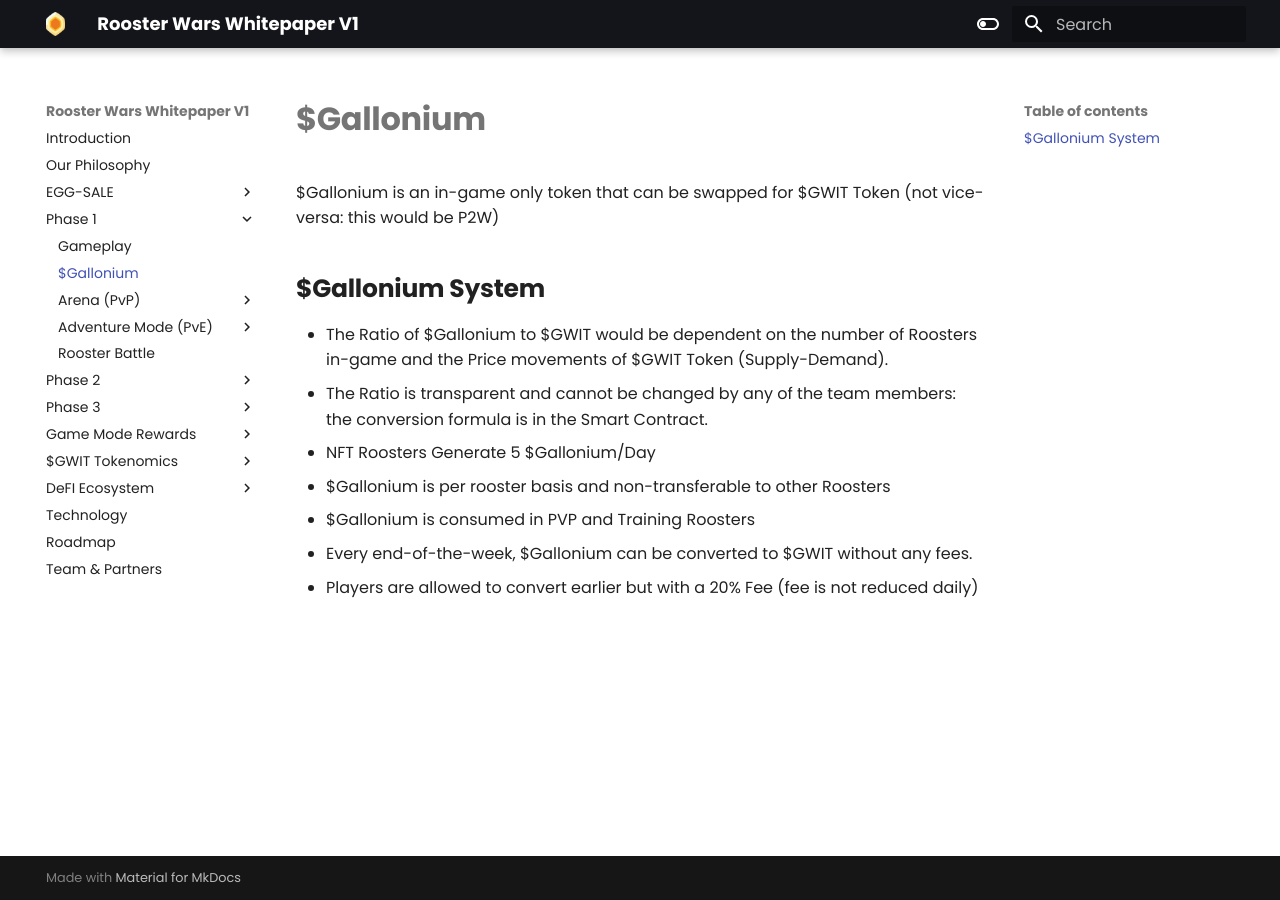
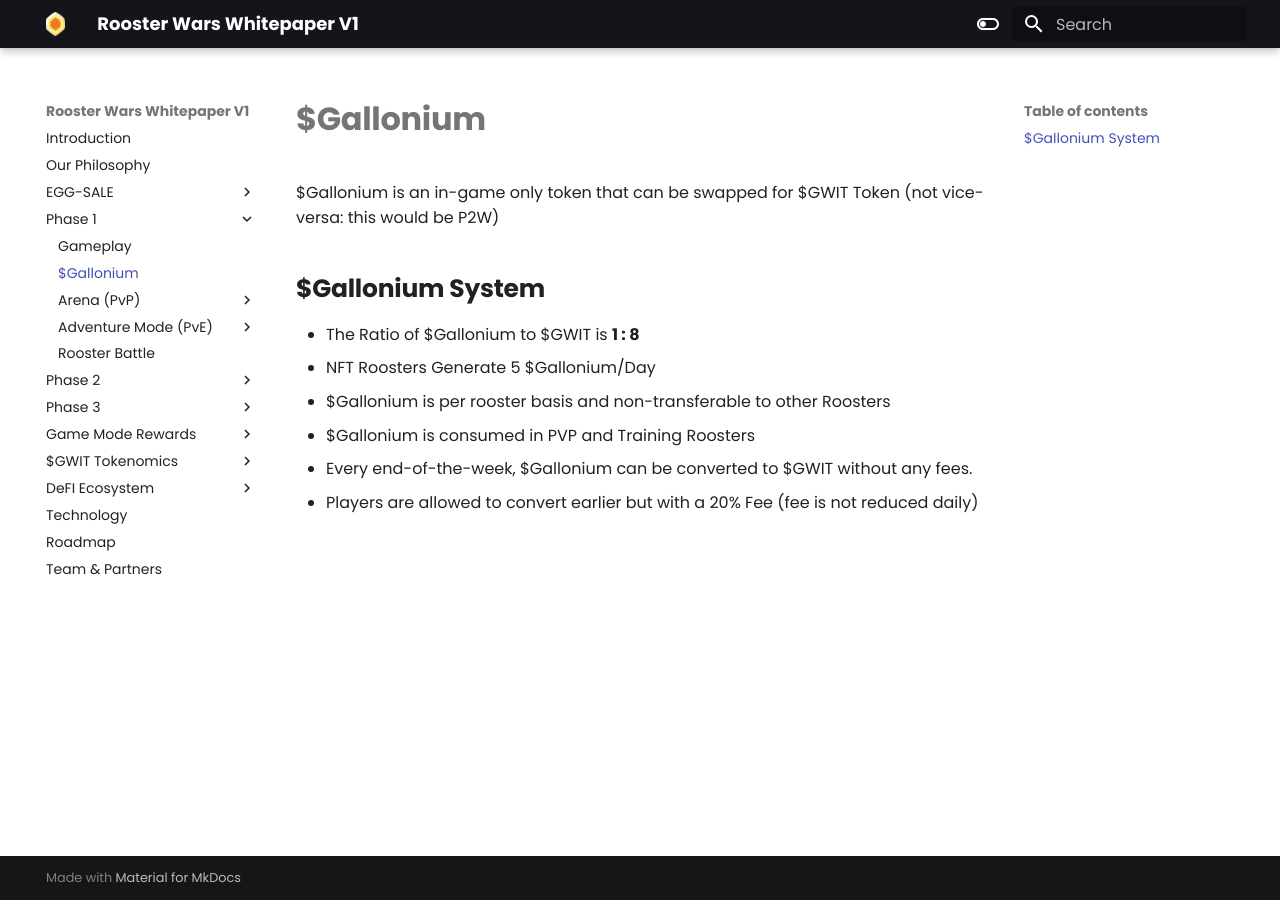
Before and after one commit to AshtreeBV/roosterwars-whitepaper, an MkDocs documentation site: the page built from docs/phase1/$gallonium.md, in a window 1280 px wide. Built offline with MkDocs 1.6.1 and Material for MkDocs 9.7.7, drawn with Linux system fonts in a browser that asks for light colours.

Commit message:
gallonium-gwit ratio

```diff
--- a/docs/phase1/$gallonium.md
+++ b/docs/phase1/$gallonium.md
@@ -4,10 +4,13 @@ $Gallonium is an in-game only token that can be swapped for $GWIT Token (not vic
 
 ## **$Gallonium System**
 
-- The Ratio of $Gallonium to $GWIT would be dependent on the number of Roosters in-game and the Price movements of $GWIT Token (Supply-Demand).
-- The Ratio is transparent and cannot be changed by any of the team members: the conversion formula is in the Smart Contract.
+- The Ratio of $Gallonium to $GWIT is **1 : 8**
 - NFT Roosters Generate 5 $Gallonium/Day
 - $Gallonium is per rooster basis and non-transferable to other Roosters
 - $Gallonium is consumed in PVP and Training Roosters
 - Every end-of-the-week, $Gallonium can be converted to $GWIT without any fees.
 - Players are allowed to convert earlier but with a 20% Fee (fee is not reduced daily)
+
+<!-- Up for Team Discussion
+- The Ratio is transparent and is in the Smart Contract.
+-->
```
Also changed, not shown: docs/game-rewards/reward-arena.md (+1 -1 lines), docs/game-rewards/reward-season.md (+12 -12 lines).
